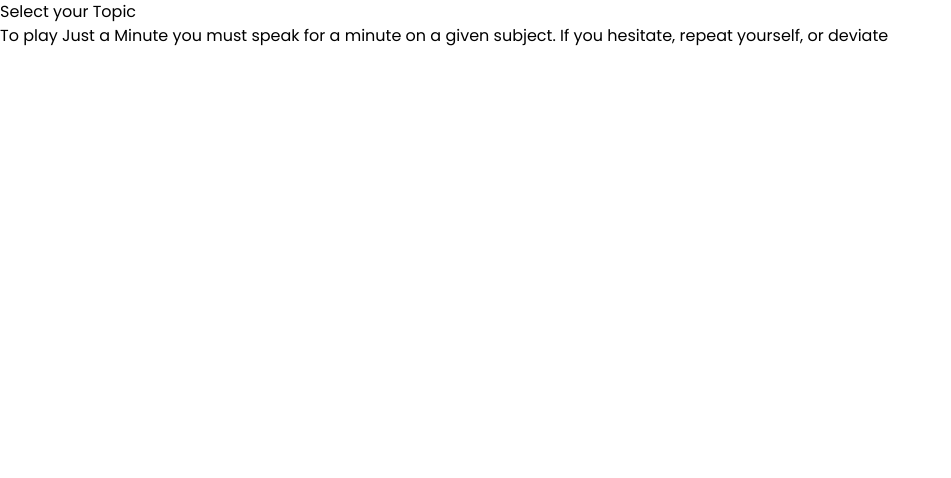
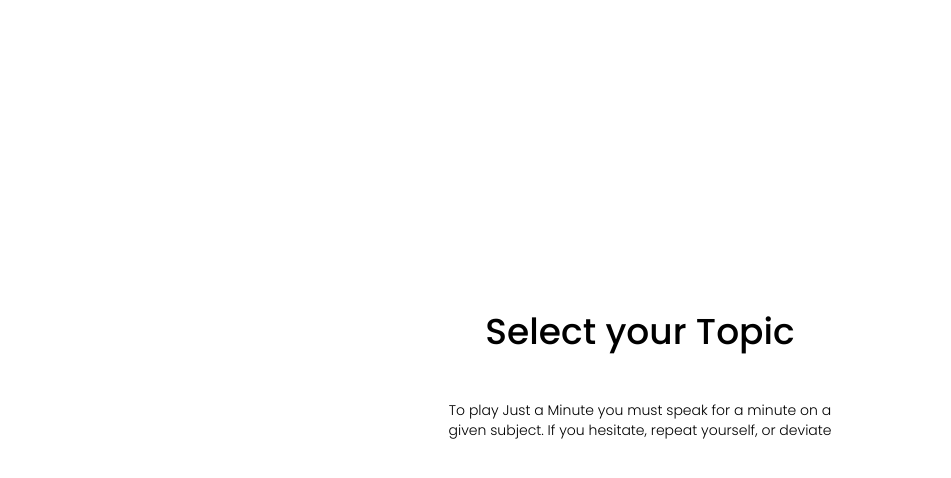
Before and after one commit to Dexters-Hub/just-a-min, a Vue app: page / in a window 1280 px wide. Shown: the top 478 px of the page, without its empty margins (0-951 px from the left). Built offline with nearby package versions, Linux system fonts and the light colour scheme.

Commit message:
fix: revert config

```diff
--- a/tailwind.config.js
+++ b/tailwind.config.js
@@ -1,5 +1,6 @@
 /** @type {import('tailwindcss').Config} */
 export default {
+  purge: ['./index.html', './src/**/*.{vue,js,ts,jsx,tsx}'],
   darkMode: false, // or 'media' or 'class'
   theme: {
     colors: {
```
